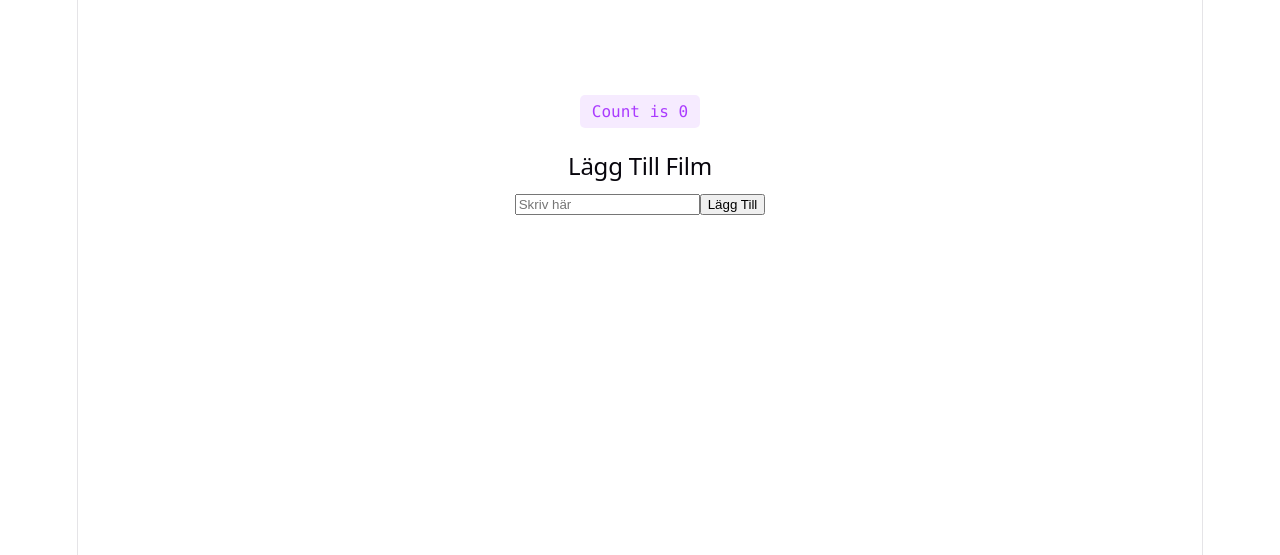
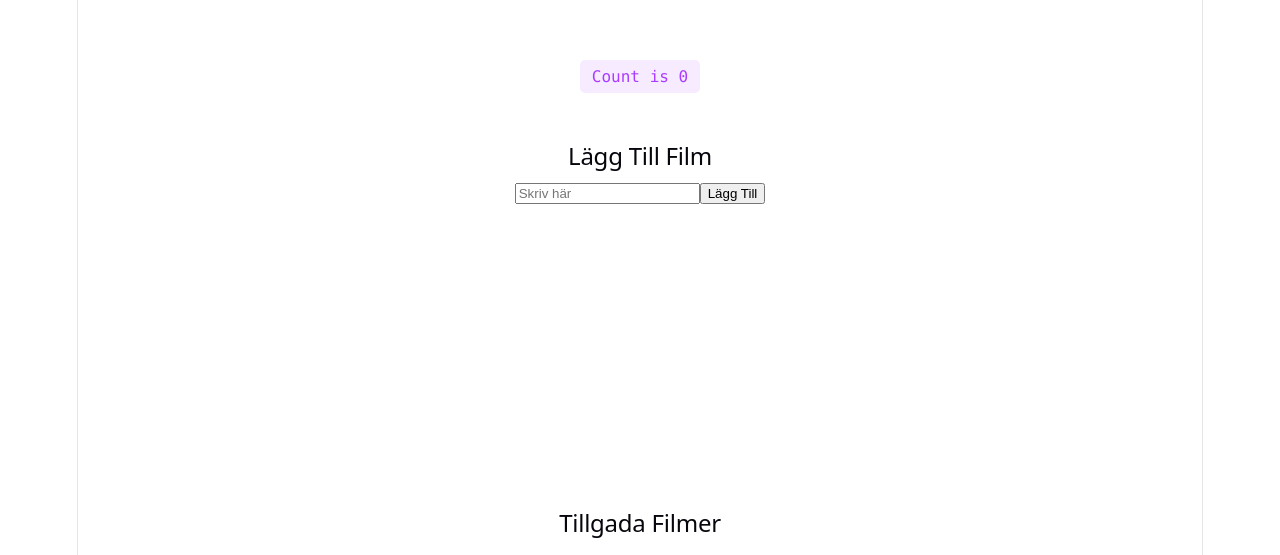
Before and after one commit to 04luknie-nemo/vue_asignment_1, a Vue app: page / in a window 1280 px wide. Shown: the part 245-800 px from the top of the page. Built offline with nearby package versions, Linux system fonts and the light colour scheme.

Commit message:
Added a second section which displays added movies, basic code for now that works. form @submit.prevent, v-model and v-for is interesting here

```diff
--- a/src/components/FirstPage.vue
+++ b/src/components/FirstPage.vue
@@ -13,6 +13,7 @@ const newMovie = ref('')
 
 async function addMovie() {
   if (newMovie.value.trim() === '') return;
+  // Part which I in school will look into more later
   const response = await fetch(`https://www.omdbapi.com/?apikey=5be74358&t=${newMovie.value}`);
   const data = await response.json();
 
@@ -33,7 +34,6 @@ window.movies = movies;
 
 <template>
   <section id="center">
-    <article>
     <button type="button" class="counter" @click="count++">
       Count is {{ count }}
     </button>
@@ -44,6 +44,13 @@ window.movies = movies;
         <button type="submit">Lägg Till</button>
       </div>
     </form>
+  </section>
+  <section>
+    <h2>Tillgada Filmer</h2>
+    <ul>
+      <article>
+        <li v-for="movie in movies">Titel: {{ movie.title }} Release: {{ movie.year }} Plot: {{ movie.plot }}</li>
       </article>
+    </ul>
   </section>
 </template>
```
Lines whose indentation alone changed are shown as unchanged.
